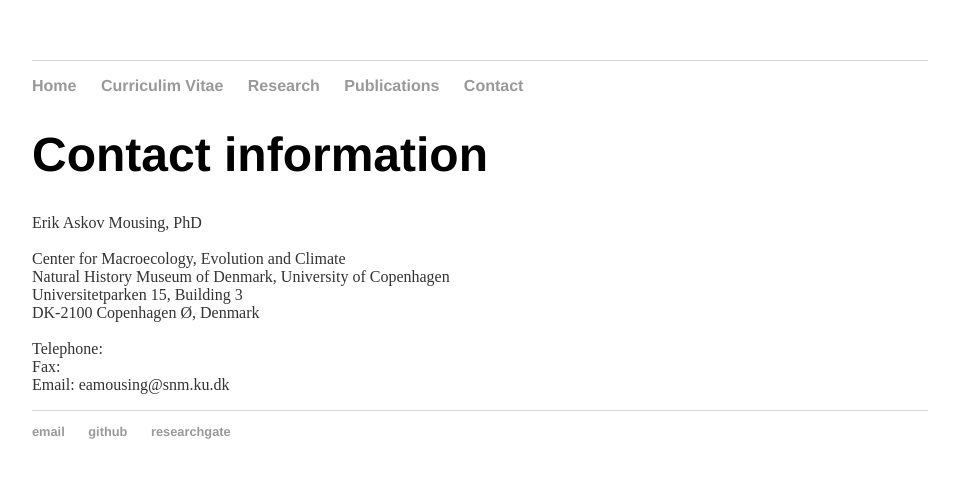
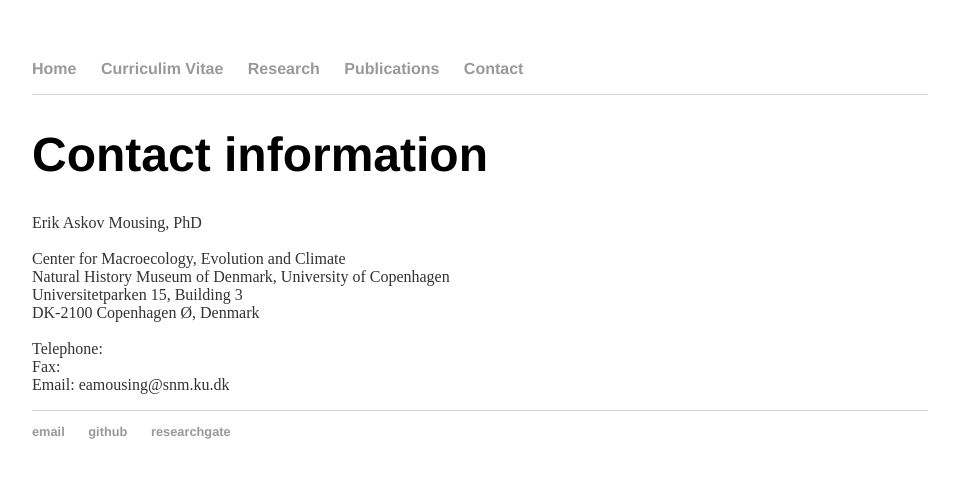
Before and after one commit to eamousing/eamousing.github.io, a Jekyll site: the page built from contact.html, in a window 1280 px wide. Shown: the top 478 px of the page, without its empty margins (160-1119 px from the left). Built offline with Jekyll 4.4.1, drawn with Linux system fonts in a browser that asks for light colours; Markdown is read by kramdown in place of the engine named in the settings.

Commit message:
changes to header style

```diff
--- a/_layouts/default.html
+++ b/_layouts/default.html
@@ -6,8 +6,6 @@
 			<link rel="stylesheet" type="text/css" href="/css/main.css">
 		</head>
 		<body>
-			<header>
-			</header>
 			<nav>
 	    		<ul>
 	        		<li><a href="/">Home</a></li>
@@ -16,6 +14,7 @@
 	        		<li><a href="/publications">Publications</a></li>
 					<li><a href="/contact">Contact</a></li>
 	    		</ul>
+				<header></header>
 			</nav>
 			<div class="container">
 
```
